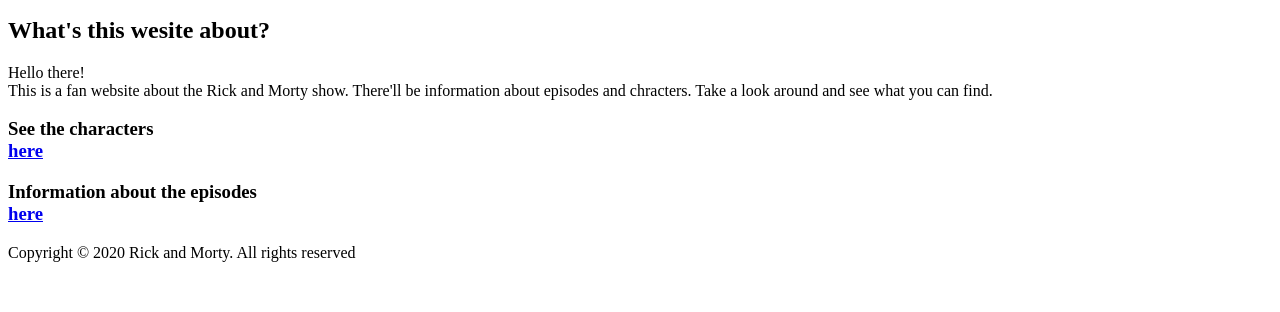
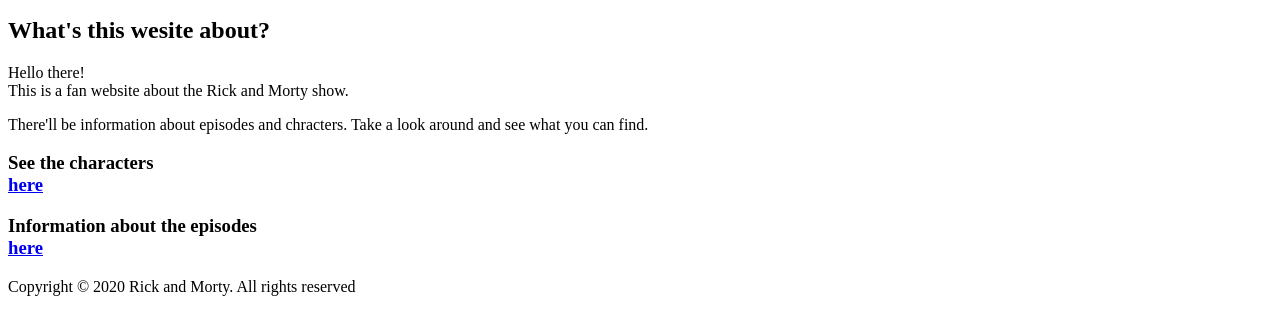
Before and after one commit to lopegonemily/Rick-and-Morty, a plain HTML site: page index.html in a window 1280 px wide. Shown: the part 1662-1974 px from the top of the page. Before the commit the page ends 1940 px from the top, so only its background shows below. Drawn offline with Linux system fonts and the light colour scheme.

Commit message:
broke a couple lines into paragraphs

```diff
--- a/index.html
+++ b/index.html
@@ -14,7 +14,8 @@
         </header>
         <section>
             <h2>What's this wesite about?</h2>
-            <p>Hello there! <br>This is a fan website about the Rick and Morty show. There'll be information about episodes and chracters. Take a look around and see what you can find.</p>
+            <p>Hello there! <br>This is a fan website about the Rick and Morty show. </p>
+            <p>There'll be information about episodes and chracters. Take a look around and see what you can find.</p>
         </section>
         <section>
             <h3>See the characters <br><a href="#">here</a></h3>
```
